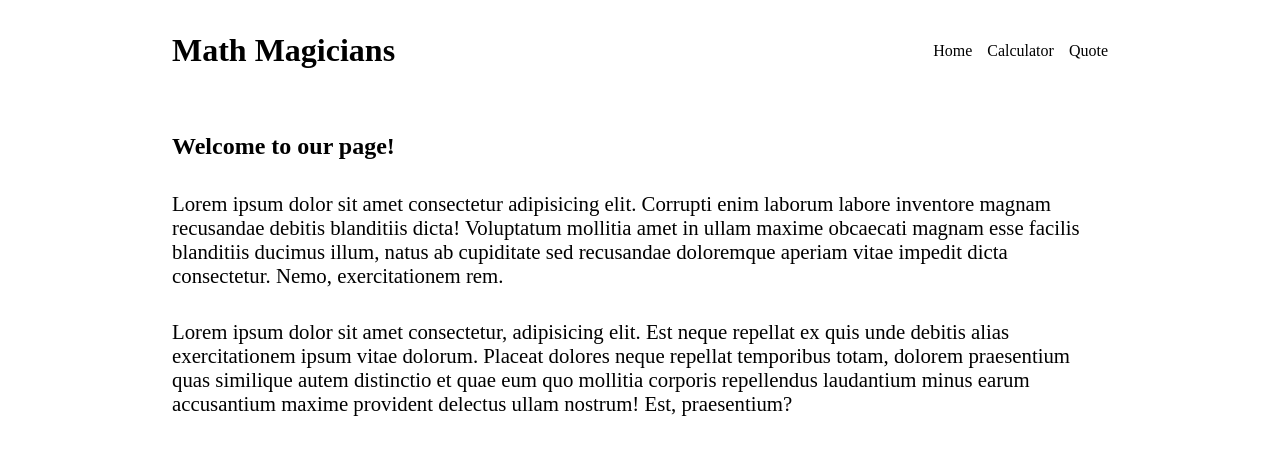
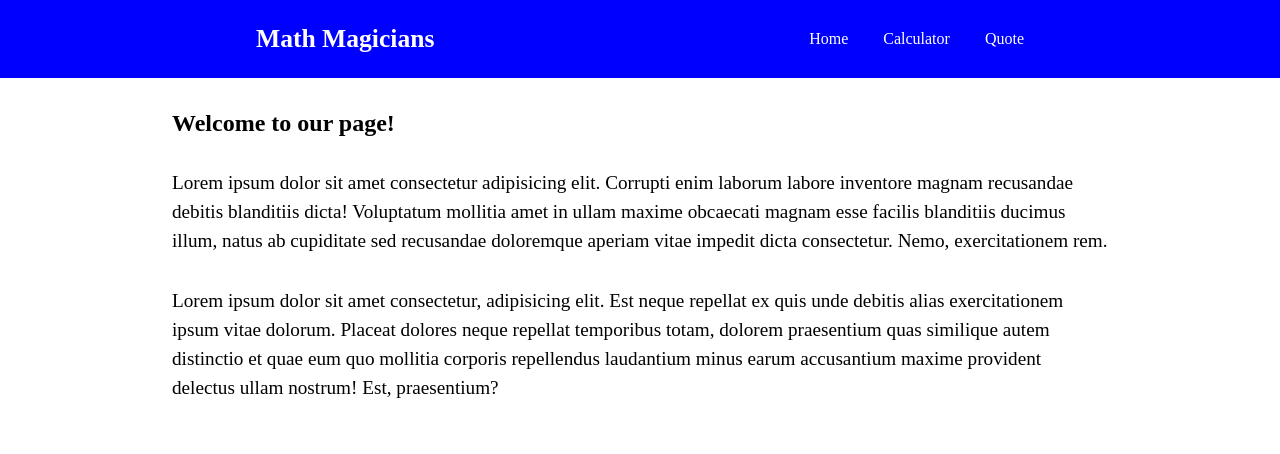
Before and after one commit to microhass/math-magicians, a React (Create React App) app: page / in a window 1280 px wide. Shown: the top 454 px of the page. Built offline with nearby package versions, Linux system fonts and the light colour scheme.

Commit message:
Final styling and cleanup

```diff
--- a/src/App.js
+++ b/src/App.js
@@ -1,4 +1,3 @@
-// eslint-disable-next-line import/no-extraneous-dependencies
 import {
   BrowserRouter,
   Routes,
--- a/src/components/Layout.js
+++ b/src/components/Layout.js
@@ -1,5 +1,4 @@
 import React from 'react';
-// eslint-disable-next-line import/no-extraneous-dependencies
 import { Link, Outlet } from 'react-router-dom';
 import navLinks from '../data/links';
 
--- a/src/index.css
+++ b/src/index.css
@@ -8,27 +8,33 @@ ul li {
   list-style-type: none;
 }
 
-a, a:active, a:link, a:visited {
-  color: inherit;
-  text-decoration: none;
-}
-
 header {
   display: flex;
   align-items: center;
   justify-content: space-between;
-  max-width: 1000px;
-  margin: 0 auto;
-  padding: 2rem;
+  padding: 1rem;
+  background-color: #00f;
+  color: #fff;
+}
+
+header h1 {
+  font-size: 1.6rem;
 }
 
 nav ul {
   display: flex;
-  gap: 15px;
+  gap: 35px;
 }
 
 ul li a {
   text-transform: capitalize;
+}
+
+a:active,
+a:link,
+a:visited {
+  color: inherit;
+  text-decoration: none;
 }
 
 section {
@@ -48,7 +54,8 @@ section {
 }
 
 .home p {
-  font-size: 1.3rem;
+  font-size: 1.2rem;
+  line-height: 1.5;
 }
 
 .calc-page {
@@ -57,7 +64,7 @@ section {
 }
 
 .calc-text {
-  font-size: 2rem;
+  font-size: 1.5rem;
 }
 
 .calculator {
@@ -109,8 +116,17 @@ section {
   color: #fff;
 }
 
+.quote,
+.author {
+  font-style: italic;
+}
+
 @media screen and (min-width: 768px) {
   .calc-page {
     flex-direction: row;
   }
+
+  header {
+    padding: 1.5rem 20%;
+  }
 }
--- a/src/logic/operate.js
+++ b/src/logic/operate.js
@@ -1,4 +1,3 @@
-// eslint-disable-next-line import/no-extraneous-dependencies
 import Big from 'big.js';
 
 export default function operate(numberOne, numberTwo, operation) {
```
Also changed, not shown: .eslintrc.json.
